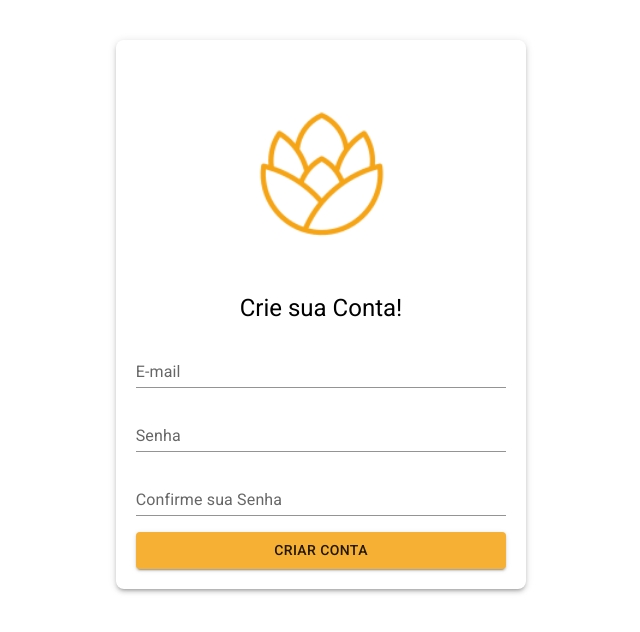
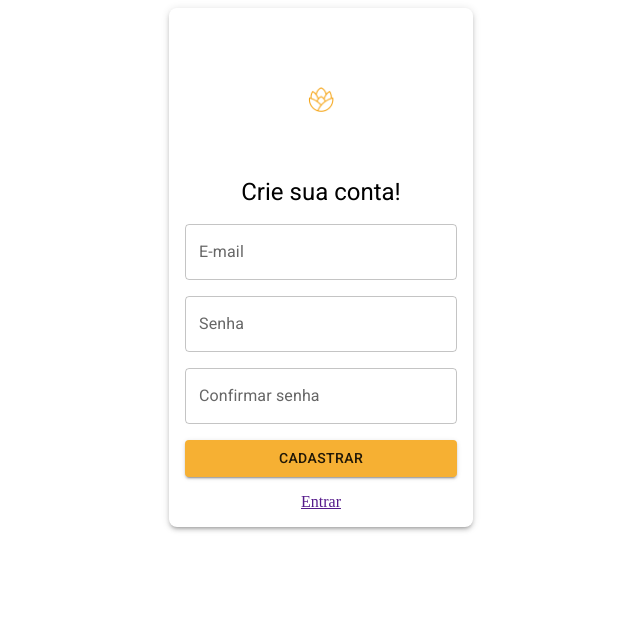
Before and after one commit to Cvinicius-7/Maltada-project, a React (Create React App) app: page / in a window 1280 px wide. Shown: the top 632 px of the page, without its empty margins (319-959 px from the left). Built offline with nearby package versions, Linux system fonts and the light colour scheme; no server answers.

Commit message:
Parte2 estrutura de autenticação de usuário

```diff
--- a/src/components/default/SnackBar.jsx
+++ b/src/components/default/SnackBar.jsx
@@ -1,8 +1,9 @@
-const SnackBar = () => {
+import { Snackbar as MuiSnackbar } from '@mui/material';
+
+const Snackbar = (props) => {
 	return (
-		<div>
-			<p>Aqui entrará um SnackBar!</p>
-		</div>
+		<MuiSnackbar {...props}/>
 	);
-};
-export default SnackBar;
+}
+
+export default Snackbar;
--- a/src/components/index.js
+++ b/src/components/index.js
@@ -5,4 +5,4 @@ export { default as Grid } from './default/Grid';
 export { default as Stack } from './default/Stack';
 export { default as Avatar } from './customs/Avatar';
 export { default as Typography } from './default/Typography';
-export {default as SnackBar} from './default/SnackBar';
+export {default as Snackbar} from './default/SnackBar';
--- a/src/pages/authentication/Register.jsx
+++ b/src/pages/authentication/Register.jsx
@@ -1,37 +1,149 @@
 import React from "react";
-import { Grid, Stack, Avatar, TextField, Button, Typography } from "../../components";
-import logo from '../../assets/images/Maltada2.png';
-
-
+import { Grid, Stack, Avatar, TextField, Button, Snackbar } from "../../components";
+import logo from "../../assets/images/Maltada2.png";
+import { Typography } from "@mui/material";
+import Authentication from "../../services/Authentication";
+import { modeloData } from "./modelo";
 
 import styles from './styles';
 
-const Login = () => {
-  return (
-    <Grid container spacing={2} sx={styles.gridOutter}>
-      <Grid size={{ xs:0, sm:0, md:4, lg: 4}}/>
-      <Grid size={{ xs:12, sm:12, md:4, lg: 4}} sx={{ ...styles.grid, ...styles.gridShadow }}>
+const Register = () => {
+    const [email, setEmail] = React.useState('');
+    const [password, setPassword] = React.useState('');
+    const [confirmPassword, setConfirmPassword] = React.useState('');
+    const [error, setError] = React.useState(modeloData);
+    const [message, setMessage] = React.useState('');
+    const [loading, setLoading] = React.useState(false);
+
+    const handleRegister = async () => {
+        setLoading(true);
+        setError(modeloData);
+
+        const emailRegex = /^[^\s@]+@[^\s@]+\.[^\s@]+$/;
+        if (email === '') {
+            setError((prev) => ({
+                ...prev,
+                email: { message: 'E-mail é obrigatório', show: true }
+            }));
+            return;
+        }
+        if (!emailRegex.test(email)) {
+            setError((prev) => ({
+                ...prev,
+                email: { message: 'E-mail inválido', show: true }
+            }));
+            return;
+        }
+        if (password === '') {
+            setError((prev) => ({
+                ...prev,
+                password: { message: 'Senha é obrigatória', show: true }
+            }));
+            return;
+        }
+        if (password.length < 8) {
+            setError((prev) => ({
+                ...prev,
+                password: { message: 'Senha deve ter pelo menos 8 caracteres', show: true }
+            }));
+            return;
+        }
+        const passwordRegex = /^(?=.*[a-z])(?=.*[A-Z])(?=.*\d)(?=.*[\W_]).+$/;
+        if (!passwordRegex.test(password)) {
+            setError((prev) => ({
+                ...prev,
+                password: { message: 'A senha deve conter pelo menos uma letra maiúscula, uma minúscula, um número e um caractere especial', show: true }
+            }));
+            return;
+        }
+        if (confirmPassword === '') {
+            setError((prev) => ({
+                ...prev,
+                confirmPassword: { message: 'Confirmação de senha é obrigatória', show: true }
+            }));
+            return;
+        }
+        if (password !== confirmPassword) {
+            setError((prev) => ({
+                ...prev,
+                confirmPassword: { message: 'As senhas não coincidem', show: true }
+            }));
+            return;
+        }
+        try {
+            const {data, error } = await Authentication.register(email, password);
+            if (error) {
+                throw error;
+            }
+            setMessage('Registro realizado com sucesso!');
+            console.log(data);
+            console.log(JSON.stringify(data));
+        } catch (error) {
+            setMessage('Falha no registro: ' + error.message);
+            console.error("Falha no registro", error);
+        }
+
+        setLoading(false);
+    };
+
+    return <Grid container spacing={2}>
+        <Grid item size={{xs: 12, sm: 12, md: 4, lg: 4.5}}></Grid>
+        <Grid item size={{xs: 12, sm: 12, md: 4, lg: 3}} sx={{...styles.grid, ...styles.gridOutter}}>
             <Stack spacing={2} sx={styles.stack}>
-          <Avatar sx={styles.avatar} src={logo}/>
+                <Avatar src={logo} sx={styles.avatar}/>
             </Stack>
             <Stack spacing={2} sx={styles.stack}>
-          <Typography variant="h5">Crie sua Conta!</Typography>
+                <Typography variant="h5" component="div" align="center">
+                    Crie sua conta!
+                </Typography>
             </Stack>
             <Stack spacing={2} sx={styles.stack}>
-          <TextField label="E-mail" variant="standard" fullWidth />
+                <TextField
+                    value={email}
+                    onChange={(e) => setEmail(e.target.value)}
+                    label="E-mail"
+                    variant="outlined"
+                    error={error.email.show}
+                    helperText={error.email.show ? error.email.message : ''}
+                    fullWidth />
             </Stack>
             <Stack spacing={2} sx={styles.stack}>
-          <TextField label="Senha" variant="standard" fullWidth type="password" />
+                <TextField
+                    value={password}
+                    onChange={(e) => setPassword(e.target.value)}
+                    label="Senha"
+                    type="password"
+                    error={error.password.show}
+                    helperText={error.password.show ? error.password.message : ''}
+                    variant="outlined" fullWidth />
             </Stack>
             <Stack spacing={2} sx={styles.stack}>
-          <TextField label="Confirme sua Senha" variant="standard" fullWidth type="password" />
+                <TextField
+                    value={confirmPassword}
+                    onChange={(e) => setConfirmPassword(e.target.value)}
+                    label="Confirmar senha"
+                    type="password"
+                    error={error.confirmPassword.show}
+                    helperText={error.confirmPassword.show ? error.confirmPassword.message : ''}
+                    variant="outlined"
+                    fullWidth />
             </Stack>
             <Stack spacing={2} sx={styles.stack}>
-          <Button color="primary" variant="contained" fullWidth>Criar Conta</Button>
+                <Button
+                    loading={loading}
+                    variant="contained" color="primary" fullWidth onClick={handleRegister}>Cadastrar</Button>
             </Stack>
+            <Stack spacing={2} sx={styles.stack}>
+                <a href="">Entrar</a>
+            </Stack>
+            <Snackbar
+                open={message !== ""}
+                autoHideDuration={10000}
+                onClose={() => setMessage('')}
+                message={message}
+            />
         </Grid>
-    </Grid>
-  );
-};
+    </Grid>;
+}
 
-export default Login;
+export default Register;
--- /dev/null
+++ b/src/pages/authentication/modelo.js
@@ -0,0 +1,16 @@
+const modeloData = {
+    email: {
+        message: '',
+        show: false
+    },
+    password: {
+        message: '',
+        show: false
+    },
+    confirmPassword: {
+        message: '',
+        show: false
+    }
+}
+
+export { modeloData };
--- a/src/pages/authentication/styles.js
+++ b/src/pages/authentication/styles.js
@@ -1,22 +1,20 @@
 const styles = {
-  stack: {
-    textAlign: 'center',
-    mt: 2,
-    alignItems: 'center',
+    gridOutter: {
+        padding: 2,
+        borderRadius: 2,
+        '@media (min-width:900px)': {
+            boxShadow: 3,
         },
-  gridOutter: {
-    mt: 5,
     },
     grid: {},
-  gridShadow: {
-    boxShadow: 3,
-    p: 2.5,
-    borderRadius: 2,
+    stack: {
+        alignItems: 'center',
+        mt: 2,
     },
     avatar: {
-    width: 600,
-    height: 200,
+        width: 120,
+        height: 120,
+    },
 }
-};
 
 export default styles;
--- /dev/null
+++ b/src/services/Authentication.js
@@ -0,0 +1,28 @@
+import Storage from "./Storage";
+import { supabase } from "./SupabaseClient";
+
+const Authentication = {
+    login: async (email, password) => {
+        return await supabase.auth.signInWithPassword({
+            email,
+            password
+        })
+    },
+    register: async (email, password) => {
+        return await supabase.auth.signUp({
+            email,
+            password
+        })
+    },
+    isAuthenticated: async () => {
+        const { data: { user } } = await supabase.auth.getUser();
+        return user !== null;
+    },
+    logout: async () => {
+        Storage.clear();
+        await supabase.auth.signOut();
+        window.location.reload();
+    }
+}
+
+export default Authentication;
--- /dev/null
+++ b/src/services/Storage.js
@@ -0,0 +1,22 @@
+const Storage = {
+    getItem: (key) => {
+        try {
+            const item = localStorage.getItem(key);
+            return item ? JSON.parse(item) : null;
+        } catch (error) {
+            console.error("Error parsing JSON from localStorage", error);
+            return item;
+        }
+    },
+    setItem: (key, value) => {
+        localStorage.setItem(key, JSON.stringify(value));
+    },
+    removeItem: (key) => {
+        localStorage.removeItem(key);
+    },
+    clear: () => {
+        localStorage.clear();
+    }
+};
+
+export default Storage;
--- a/src/services/SupabaseClient.js
+++ b/src/services/SupabaseClient.js
@@ -1,6 +1,6 @@
 import {createClient} from '@supabase/supabase-js';
 
-const supabaseUrl = process.env.SUPABASE_URL;
-const supabaseAnonKey = process.env.SUPABASE_ANON_KEY;
+const supabaseUrl = process.env.REACT_APP_SUPABASE_URL;
+const supabaseAnonKey = process.env.REACT_APP_SUPABASE_ANON_KEY;
 
 export const supabase = createClient(supabaseUrl, supabaseAnonKey);
```
Also changed, not shown: src/pages/authentication/Login.jsx (+111 -14 lines). Lines whose indentation alone changed are shown as unchanged.
